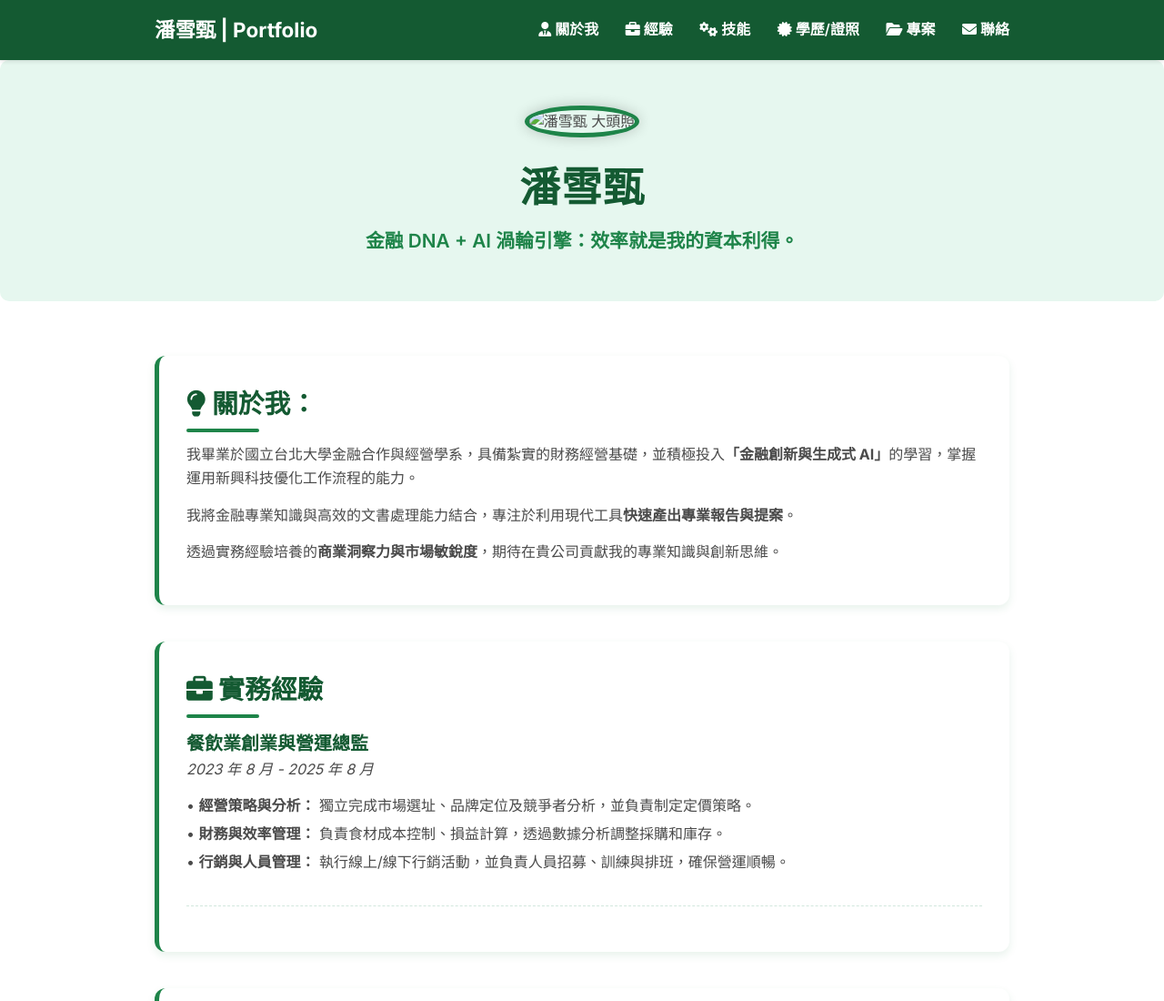
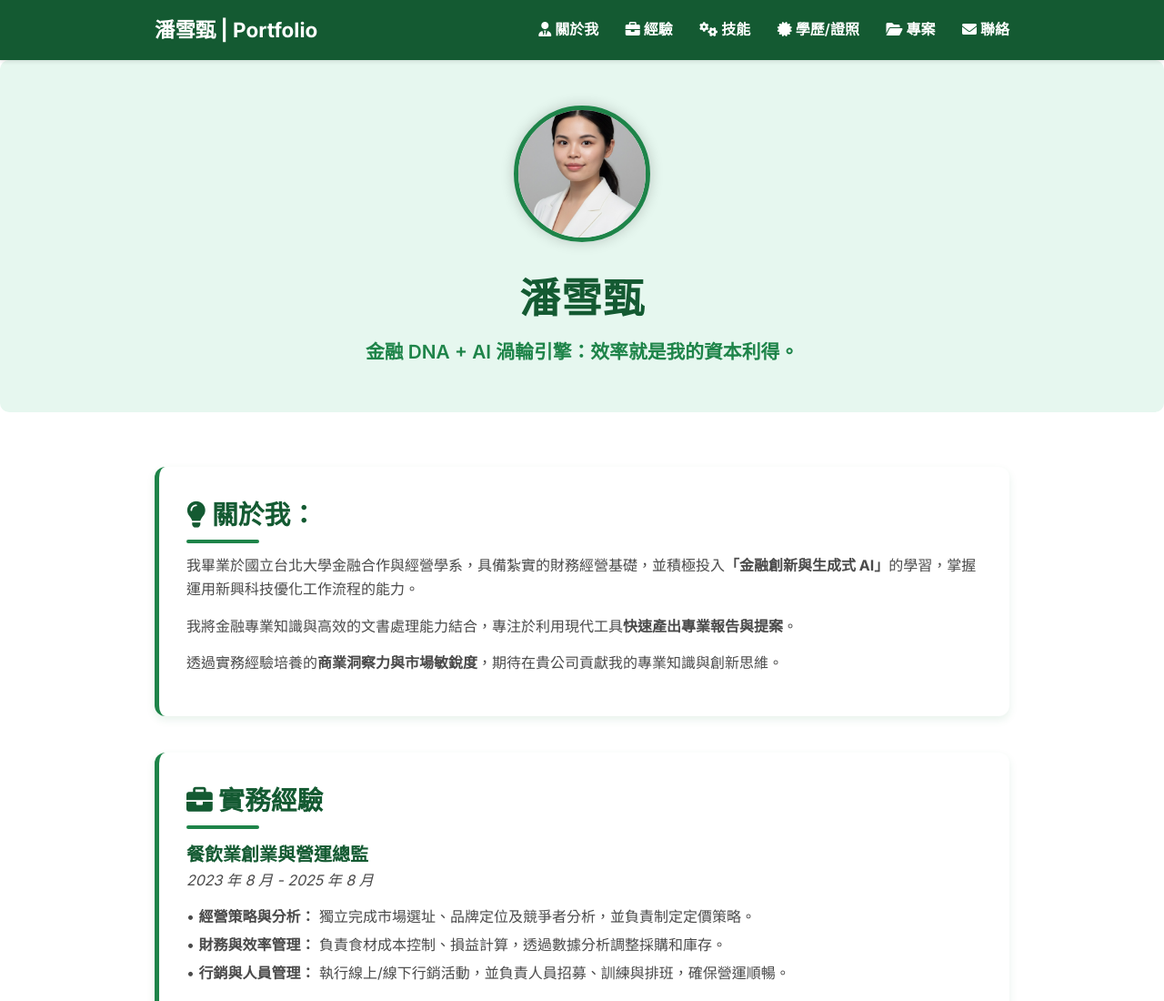
Before and after one commit to shiuejenp/shiuejenp.github.io, a plain HTML site: page index.html in a window 1280 px wide. Shown: the top 1100 px of the page at 91% size. Drawn offline with Linux system fonts and the light colour scheme.

Commit message:
Update index.html

```diff
--- a/index.html
+++ b/index.html
@@ -285,7 +285,7 @@
     </nav>
 
     <div class="profile" id="top">
-        <img src="S_120471559.jpg" alt="潘雪甄 大頭照">
+        <img src="S__120471559.jpg" alt="潘雪甄 大頭照">
         <h1>潘雪甄</h1>
         <div class="quote">金融 DNA + AI 渦輪引擎：效率就是我的資本利得。</div>
     </div>
```
